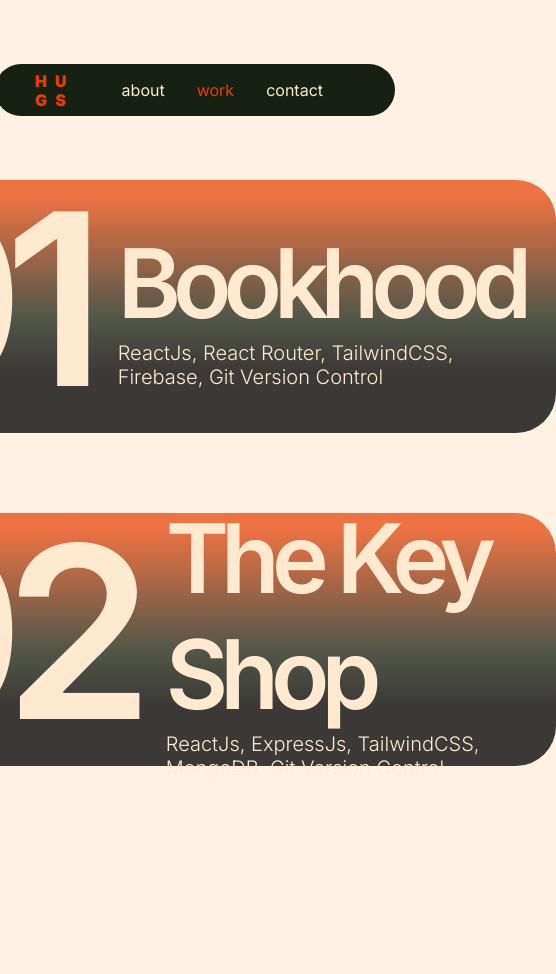
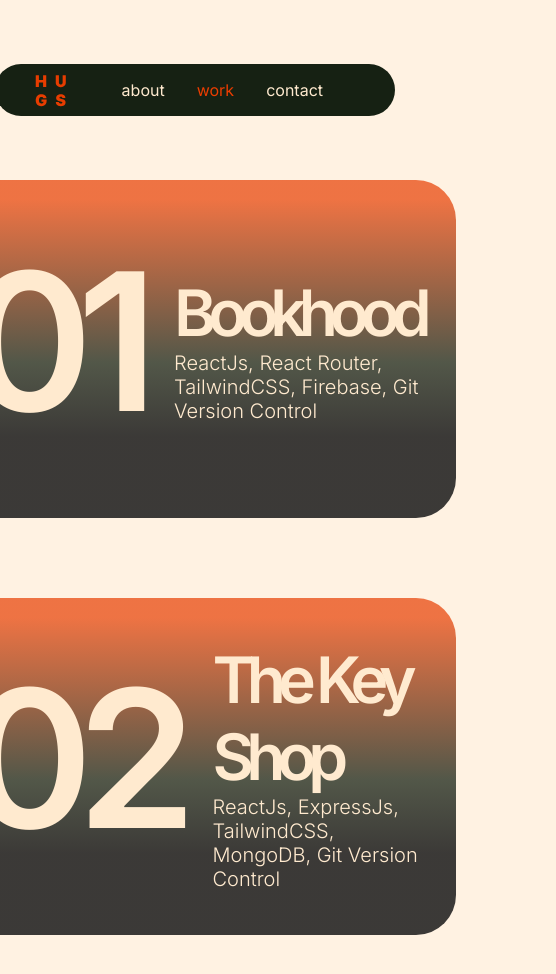
Before and after one commit to kelbri10/PORTFOLIO-WEBSITE, a React (Vite) app in the folder client/: page /work/all in a window 390 px wide. Shown: the top 974 px of the page, 556 px wide, since content can reach past the window. Before the commit the page ends 846 px from the top, so only its background shows below. Built offline with nearby package versions, Linux system fonts and the light colour scheme.

Commit message:
added mobile responsive styling to project card

```diff
--- a/client/src/components/styles/ProjectCard.css
+++ b/client/src/components/styles/ProjectCard.css
@@ -1,4 +1,6 @@
 .project_card{
+    margin-left: 3rem;
+    margin-right: 3rem;
     margin-bottom: 5rem;
     background: linear-gradient(360deg, rgba(25, 25, 25, 0.85) 24.09%,
     rgba(22, 33, 19, 0.74) 46.04%,
@@ -7,7 +9,7 @@
     color: #FFEACF;
     border-radius: 2.5rem;
     min-width: 50vw;
-    height: 30vh;
+    height: 40vh;
 
     display: flex;
     flex-direction: row;
@@ -36,3 +38,24 @@
         font-weight: 300;
     }
 }
+
+@media screen and (max-width: 992px){
+
+    .project_card h1{
+        font-size: 12rem;
+        font-weight: 600;
+        letter-spacing: -1rem;
+    }
+
+    .project_card_label{
+        h2{
+            font-size: 4rem;
+            font-weight: 600;
+
+        }
+        p{
+            font-size: 1.25rem;
+            font-weight: 300;
+        }
+    }
+}
```
